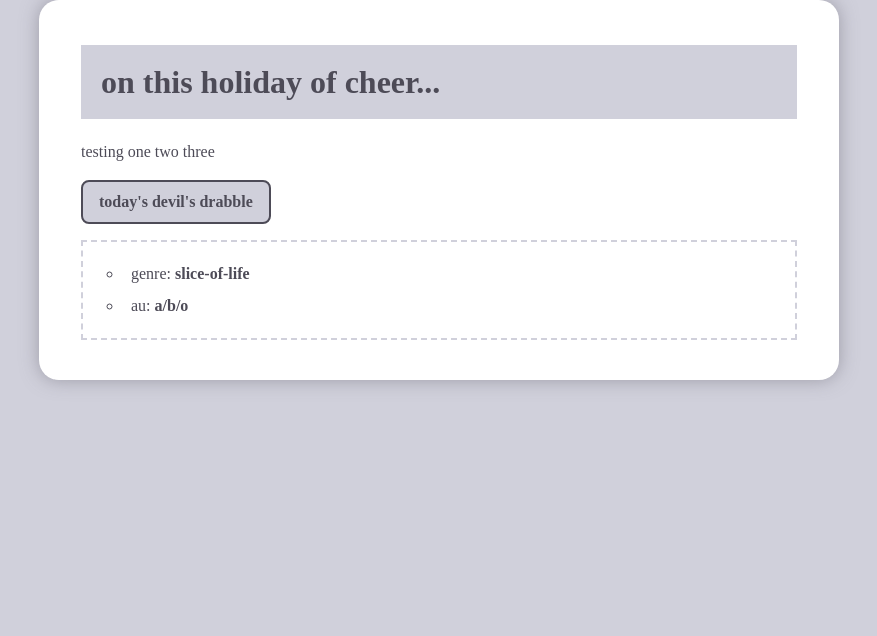
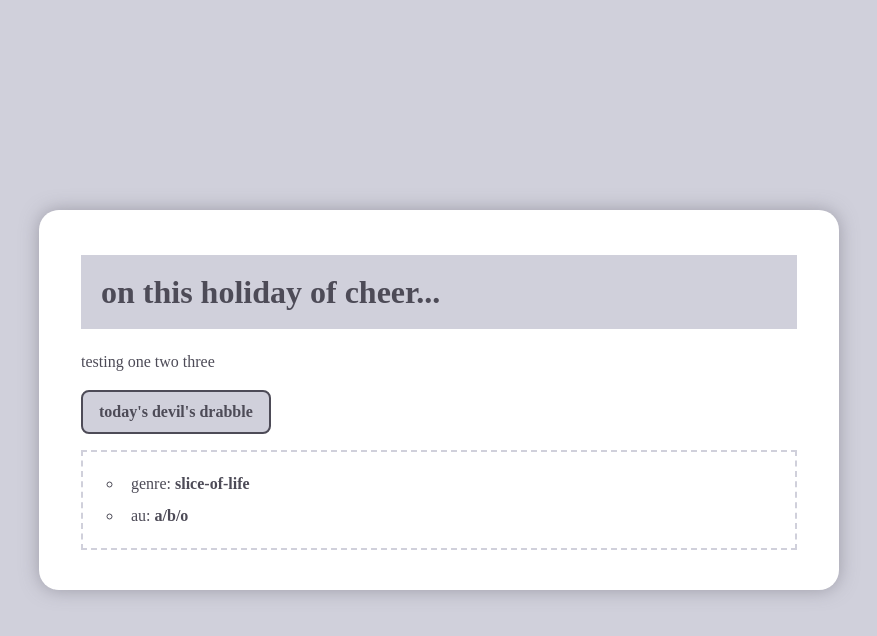
Before and after one commit to osmanthuscloud/test, a plain HTML site: page index.html in a window 1280 px wide. Shown: the whole page, without its empty margins (201-1078 px from the left). Drawn offline with Linux system fonts and the light colour scheme; a web font is replaced by a local one.

Commit message:
Update style.css

```diff
--- a/style.css
+++ b/style.css
@@ -26,6 +26,12 @@ body {
   background-color: #D0D0DB;
   background-image: url(/posts/images/bg.png);
   background-attachment: fixed;
+    display: flex;
+  justify-content: center; /* Centers horizontally */
+  align-items: center; /* Centers vertically */
+  height: 100vh; /* Optional: Make parent take up full viewport height */
+  /* OR */
+  min-height: 100px; /* Optional: Set a minimum height for the parent */
 }
 ::selection {
   background: #0a0a0a;
@@ -83,6 +89,7 @@ main {
   position: relative;
   z-index: 1;
   background-color: white;
+  width: 100%;
   max-width: 800px;
   margin: 0 auto;
   padding: 1.5em 42px;
```
